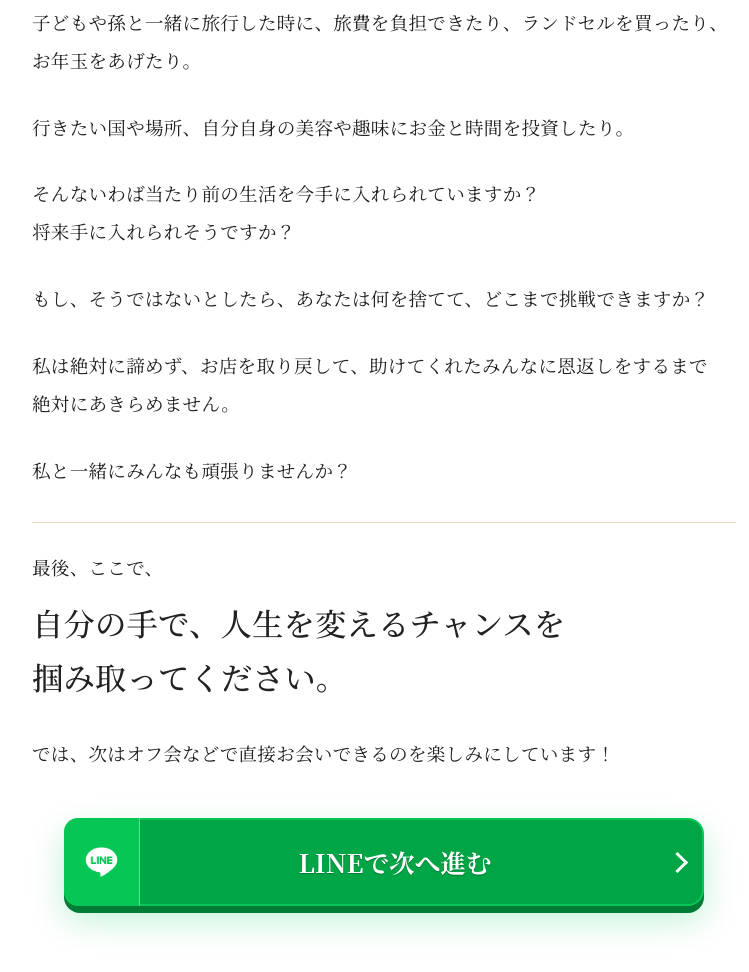
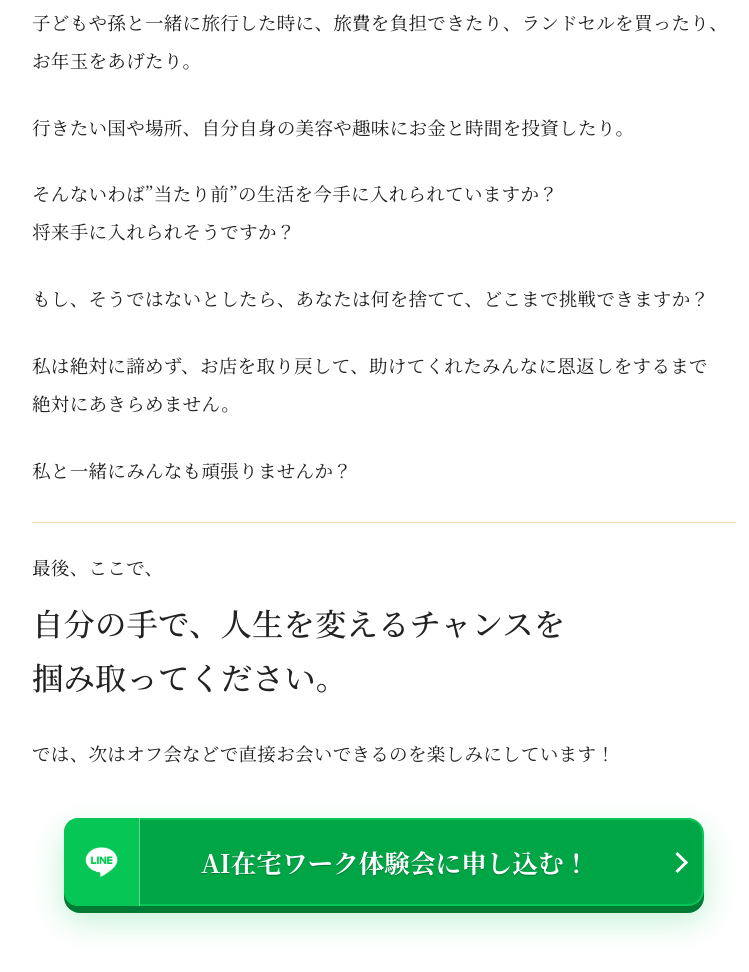
Before and after one commit to yuuyann0318/sato-ai-story-lp, a plain HTML site: page thumbnail-redesign/index.html in a window 1280 px wide. Shown: the part 1383-2355 px from the top of the page, without its empty margins (360-1109 px from the left). Drawn offline with Linux system fonts and the light colour scheme.

Commit message:
Update thumbnail CTA copy and font subset

```diff
--- a/thumbnail-redesign/index.html
+++ b/thumbnail-redesign/index.html
@@ -10,7 +10,7 @@
   <style>
 @font-face {
   font-family: "Sato Editorial";
-  src: url("assets/fonts/noto-serif-jp.woff2") format("woff2");
+  src: url("assets/fonts/noto-serif-jp.woff2?v=b23250fb04c655b1fce3dc7852884c7d26d724b1968f56fcae796644e4e24527") format("woff2");
   font-style: normal;
   font-weight: 100 900;
   font-display: swap;
@@ -207,11 +207,12 @@ a { color: inherit; }
 }
 .line-cta__label {
   min-width: 0;
-  padding-inline: 18px;
+  padding: 12px 18px;
   color: #fff;
-  white-space: nowrap;
+  white-space: normal;
   text-shadow: 0 1px 1px #00672db8;
 }
+.line-cta__label span { display: inline-block; }
 .line-cta__chevron {
   width: 15px;
   height: 15px;
@@ -296,7 +297,7 @@ a { color: inherit; }
   }
   .line-cta__icon-wrap { border-radius: 13px 0 0 13px; }
   .line-cta__icon { height: 40px; }
-  .line-cta__label { padding-inline: 8px; }
+  .line-cta__label { padding: 12px 4px; }
   .line-cta__chevron { width: 13px; height: 13px; border-width: 3px; }
 }
 
@@ -342,7 +343,7 @@ a { color: inherit; }
             <p class="question"><span>あなたは今</span><span>どんな未来を</span><span>想像していますか？</span></p>
             <p><span class="keep">子どもや孫と一緒に</span><span class="keep">旅行した時に、</span><span class="keep">旅費を負担できたり、</span><span class="keep">ランドセルを買ったり、</span><span class="keep">お年玉をあげたり。</span></p>
             <p><span class="keep">行きたい国や場所、</span><span class="keep">自分自身の美容や趣味に</span><span class="keep">お金と時間を投資したり。</span></p>
-            <p>そんないわば当たり前の生活を今手に入れられていますか？<br data-future-line-break>将来手に入れられそうですか？</p>
+            <p>そんないわば”当たり前”の生活を今手に入れられていますか？<br data-future-line-break>将来手に入れられそうですか？</p>
             <p>もし、そうではないとしたら、あなたは何を捨てて、どこまで挑戦できますか？</p>
             <p><span class="keep">私は絶対に諦めず、</span><span class="keep">お店を取り戻して、</span><span class="keep">助けてくれたみんなに</span><span class="keep">恩返しをするまで</span><span class="keep">絶対にあきらめません。</span></p>
             <p>私と一緒にみんなも<span class="keep">頑張りませんか？</span></p>
@@ -350,12 +351,12 @@ a { color: inherit; }
             <p>では、次はオフ会などで直接お会いできるのを<span class="keep">楽しみにしています！</span></p>
           </div>
 
-          <a class="line-cta" data-line-cta aria-disabled="true" tabindex="-1" aria-label="LINEで次へ進む">
+          <a class="line-cta" data-line-cta aria-disabled="true" tabindex="-1" aria-label="AI在宅ワーク体験会に申し込む！">
             <span class="line-cta__surface" aria-hidden="true"></span>
             <span class="line-cta__icon-wrap" aria-hidden="true">
               <img class="line-cta__icon" src="assets/line-brand-icon.png" width="1001" height="1000" alt="" decoding="async">
             </span>
-            <span class="line-cta__label">LINEで次へ進む</span>
+            <span class="line-cta__label"><span>AI在宅ワーク</span><span>体験会に</span><span>申し込む！</span></span>
             <span class="line-cta__chevron" aria-hidden="true"></span>
           </a>
         </div>
```
Also changed, not shown: thumbnail-redesign/assets/fonts/noto-serif-jp.woff2, thumbnail-redesign/assets/fonts/zen-kaku-gothic-new-400.woff2, thumbnail-redesign/assets/fonts/zen-kaku-gothic-new-500.woff2, thumbnail-redesign/assets/fonts/zen-kaku-gothic-new-700.woff2.
